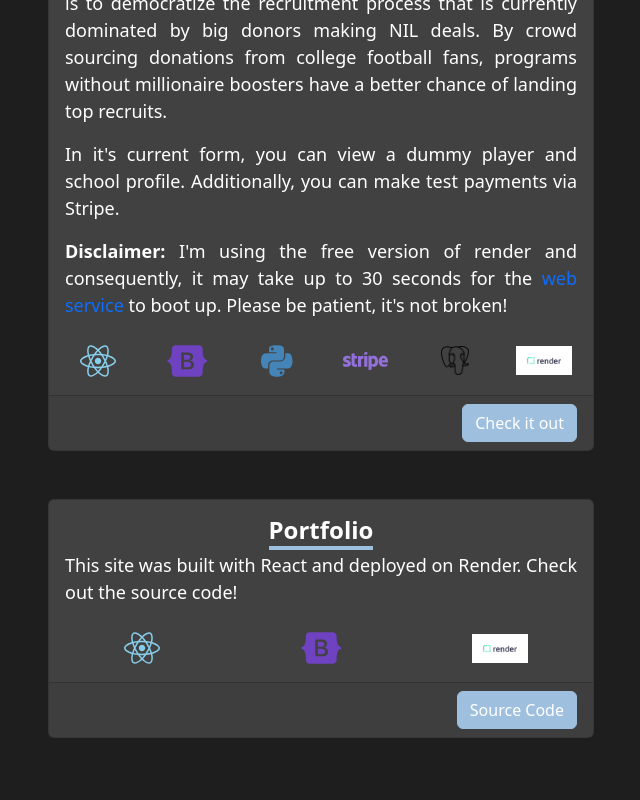
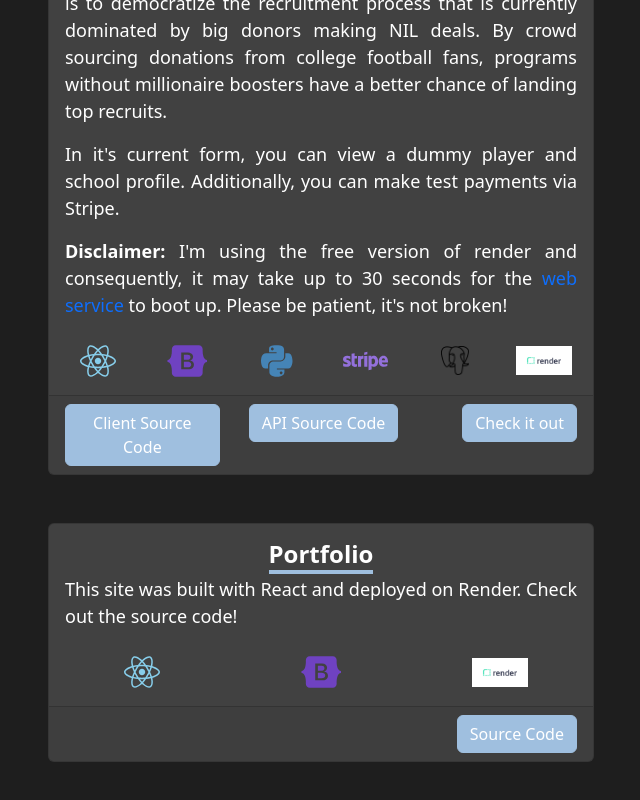
Before and after one commit to collj27/Portfolio-React, a React (Create React App) app: page /projects in a window 1280 px wide. Shown: the part 643-1443 px from the top of the page, without its empty margins (319-959 px from the left). Built offline with nearby package versions, Linux system fonts and the light colour scheme.

Commit message:
add links to xrecruit source code

```diff
--- a/src/components/projects/projects.jsx
+++ b/src/components/projects/projects.jsx
@@ -38,7 +38,8 @@ function Projects() {
                                 <b>Disclaimer:</b>
                                 <span> I'm using the free version of render and consequently, it may take up to 30
                                 seconds for the </span>
-                                <a className="web-service-link" href="https://render.com/docs/free#free-web-services" target="_blank">web service</a>
+                                <a className="web-service-link" href="https://render.com/docs/free#free-web-services"
+                                   target="_blank">web service</a>
                                 <span> to boot up. Please be patient, it's not broken!</span>
                             </p>
 
@@ -65,12 +66,25 @@ function Projects() {
                             </Row>
                         </Card.Body>
                         <Card.Footer className="text-end">
-                            <a href="https://xrecruit.onrender.com" className="btn btn-primary" target="_blank">Check it out</a>
+                            <Row>
+                                <Col>
+                                    <a href="https://github.com/collj27/xrecruit-client" className="btn btn-primary"
+                                       target="_blank">Client Source Code</a>
+                                </Col>
+                                <Col>
+                                    <a href="https://github.com/collj27/xrecruit-api" className="btn btn-primary"
+                                       target="_blank">API Source Code</a>
+                                </Col>
+                                <Col>
+                                    <a href="https://xrecruit.onrender.com" className="btn btn-primary" target="_blank">
+                                        Check it out</a>
+                                </Col>
+                            </Row>
                         </Card.Footer>
                     </Card>
                 </Col>
             </Row>
-            <Row className="justify-content-center my-5" >
+            <Row className="justify-content-center my-5">
                 <Col xs={10} lg={6}>
                     <Card>
                         <Card.Body>
@@ -96,7 +110,8 @@ function Projects() {
 
                         </Card.Body>
                         <Card.Footer className="text-end">
-                            <a href="https://github.com/collj27/Portfolio-React" className="btn btn-primary" target="_blank">Source Code</a>
+                            <a href="https://github.com/collj27/Portfolio-React" className="btn btn-primary"
+                               target="_blank">Source Code</a>
                         </Card.Footer>
                     </Card>
                 </Col>
```
